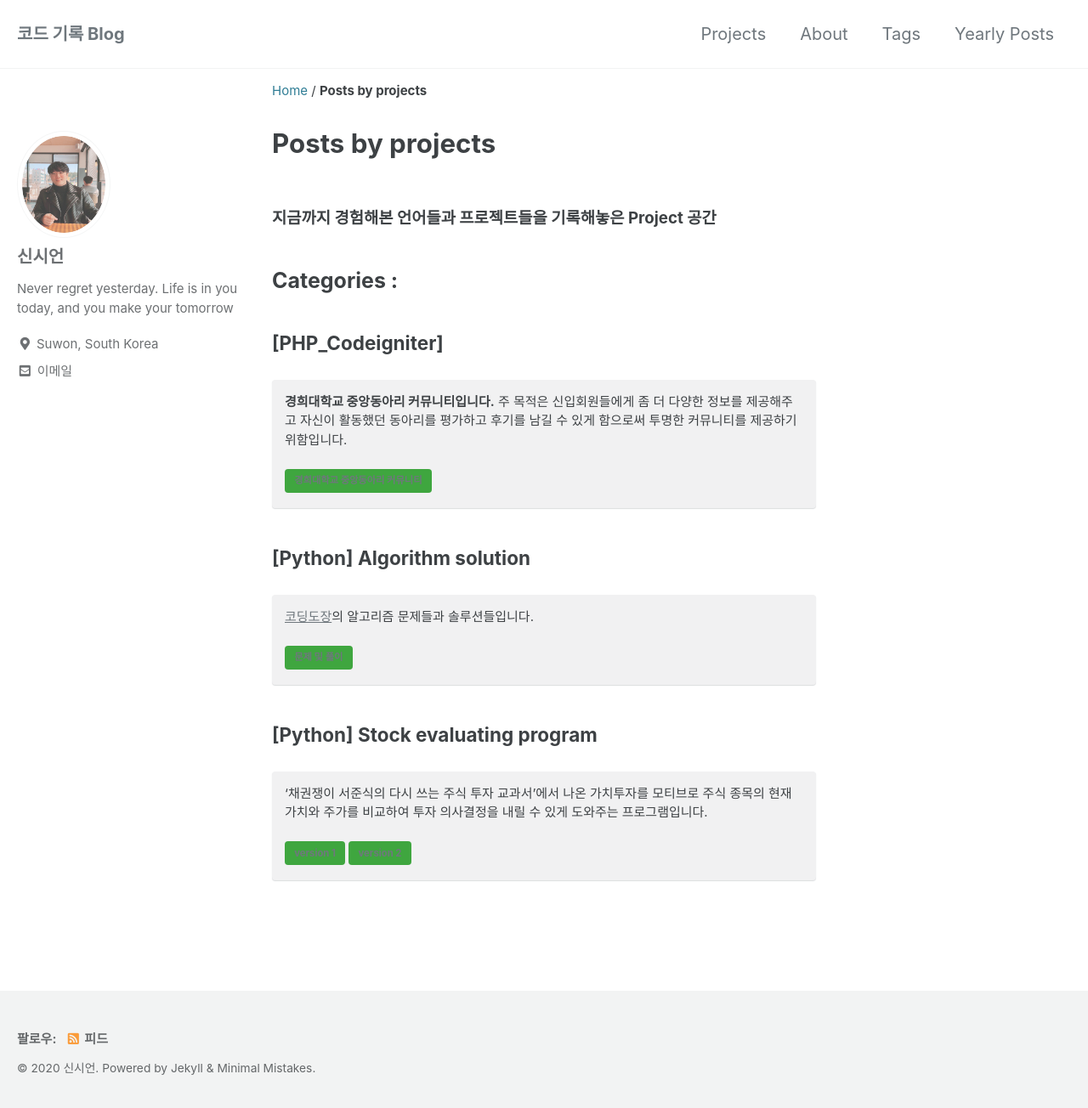
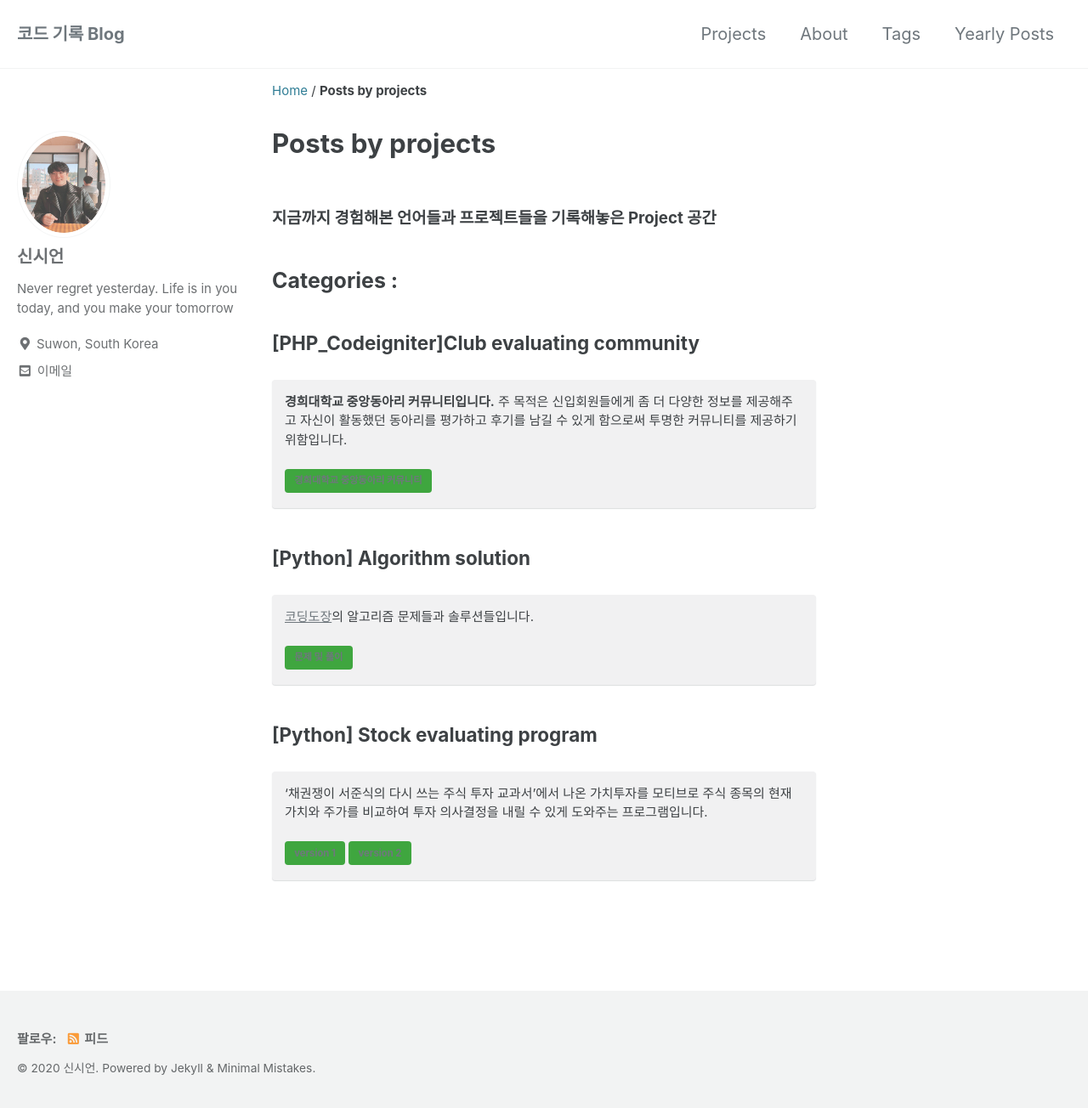
Before and after one commit to Shinsieon/Shinsieon.github.io, a Jekyll site: the page built from _pages/projects.md, in a window 1280 px wide and 1308 px high. Shown: the top 1304 px of the window at 85% size. Built offline with Jekyll 4.4.1, drawn with Linux system fonts in a browser that asks for light colours; cached includes are drawn as plain includes.

Commit message:
Update projects.md

```diff
--- a/_pages/projects.md
+++ b/_pages/projects.md
@@ -7,9 +7,9 @@ author_profile: true
 <sub>지금까지 경험해본 언어들과 프로젝트들을 기록해놓은 Project 공간</sub>
 ---
 ## Categories :
-### [PHP_Codeigniter]
+### [PHP_Codeigniter]Club evaluating community
 **경희대학교 중앙동아리 커뮤니티입니다.** 주 목적은 신입회원들에게 좀 더 다양한 정보를 제공해주고 자신이 활동했던 동아리를 평가하고 후기를 남길 수 있게 함으로써 투명한 커뮤니티를 제공하기 위함입니다.<br><br>
-[경희대학교 중앙동아리 커뮤니티](//www.khuclub.co.kr){: .btn .btn--success}
+[경희대학교 중앙동아리 커뮤니티](http://www.khuclub.co.kr){: .btn .btn--success}
 {: .notice--primary}
 
 
```
